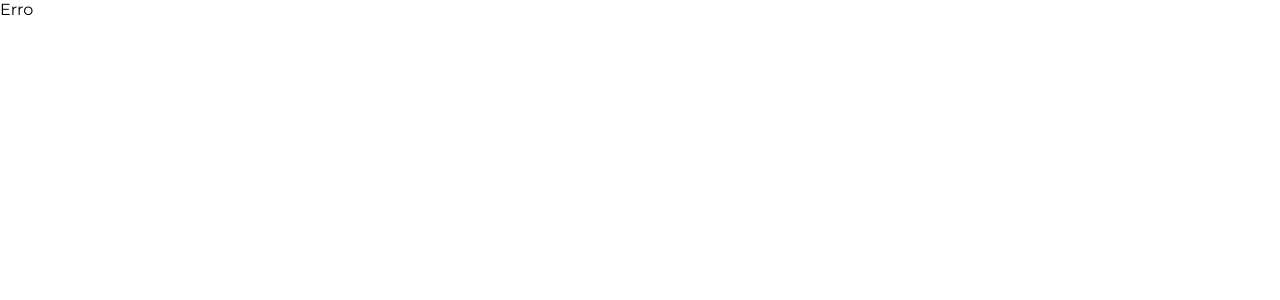
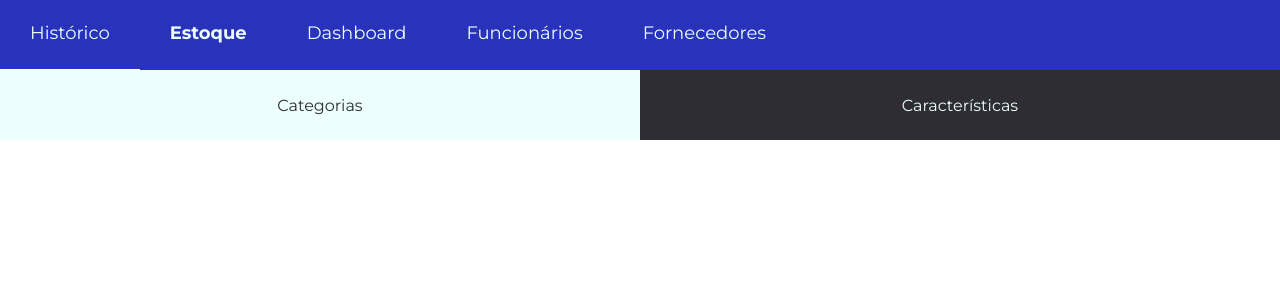
Before and after one commit to Projeto-de-Extensao-Grupo-3/Front-End, a React (Vite) app in the folder api-front-end/: page /caracteristicas in a window 1280 px wide. Before the commit this address had no page. Shown: the top 300 px of the page. Built offline with nearby package versions, Linux system fonts and the light colour scheme.

Commit message:
1.3.7
Alteração no design de Historico, inicio paginas de categoria e caracteristica

```diff
--- /dev/null
+++ b/api-front-end/src/Pages/Caracteristicas/Caracteristicas.jsx
@@ -0,0 +1,12 @@
+import { Navbar } from "../../components/Navbar/Navbar"
+import { Seletor } from "../../components/SeletorSubpagina/Seletor"
+
+export function Caracteristicas() {
+
+    return (
+        <div>
+            <Navbar vazio={false} pageNumber={1} />
+            <Seletor esquerda="Categorias" direita="Características" escolhido={2} paginaUm = "/categorias" paginaDois = "/caracteristicas"/>
+        </div>
+    )
+}
--- /dev/null
+++ b/api-front-end/src/Pages/Categorias/Categorias.jsx
@@ -0,0 +1,12 @@
+import { Navbar } from "../../components/Navbar/Navbar"
+import { Seletor } from "../../components/SeletorSubpagina/Seletor"
+
+export function Categorias() {
+
+    return (
+        <div>
+            <Navbar vazio={false} pageNumber={1} />
+            <Seletor esquerda="Categorias" direita="Características" escolhido={1} paginaUm = "/categorias" paginaDois = "/caracteristicas"/>
+        </div>
+    )
+}
--- a/api-front-end/src/Pages/Historico/Historico.jsx
+++ b/api-front-end/src/Pages/Historico/Historico.jsx
@@ -20,25 +20,35 @@ import Select from '@mui/material/Select';
 import MenuItem from '@mui/material/MenuItem';
 import dayjs from "dayjs";
 
+import Button from '@mui/material/Button';
+import { Height } from "@mui/icons-material";
+
 const theme = createTheme(
     ptBR
 )
 
 export function Historico() {
 
-    const [ItemSelecionado, SetItemSelecionado] = useState(2)
 
     // 30 dias atrás
     const [DtInicio, SetDtInicio] = useState(dayjs().subtract(30, 'days'))
     // Hoje
     const [DtFim, SetDtFim] = useState(dayjs())
 
-    const [BoolMostrarEntrada, SetBoolMostrarEntrada] = useState(true)
+    // Ambos
+    const [ItemSelecionado, SetItemSelecionado] = useState(2)
+
+    // Ambos
+    const [tipoMocimentacao, SetTipoMovimentacao] = useState(2)
 
     // console.log(DtInicio)
 
     const handleItemSelecionado = (e) => {
         SetItemSelecionado(e.target.value)
+    }
+
+    const handleTipoMovimentacao = (e) => {
+        SetTipoMovimentacao(e.target.value)
     }
 
     useEffect(() => {
@@ -74,45 +84,54 @@ export function Historico() {
                             </DemoContainer>
                         </LocalizationProvider>
                     </div>
-                    <div className={styles.boxSelectItens}>
-                        <Select value={ItemSelecionado} onChange={handleItemSelecionado}>
+                    <div className={styles.boxSelect}>
+                        <FormControl>
+                        <InputLabel id="label-categoria-slct">Categoria</InputLabel>
+                        <Select value={ItemSelecionado} onChange={handleItemSelecionado} labelid="label-categoria-slct" label="Categoria">
                             <MenuItem value={0}>Tecidos</MenuItem>
                             <MenuItem value={1}>Produtos</MenuItem>
                             <MenuItem selected value={2}>Ambos</MenuItem>
                         </Select>
+                        </FormControl>
                     </div>
-                    <div className={styles.boxSelectCamposFiltros}>
+                    <div className={styles.boxSelect}>
+                        <FormControl >
+                            <InputLabel id="label-tipo-slct">Tipo</InputLabel>
+                            <Select value={tipoMocimentacao} onChange={handleTipoMovimentacao} labelId="label-tipo-slct" label="Tipo">
+                                <MenuItem value={1}>Saída</MenuItem>
+                                <MenuItem value={0}>Entrada</MenuItem>
+                                <MenuItem selected value={2}>Ambos</MenuItem>
+                            </Select>
+                        </FormControl>
+                    </div>
+                    <div className={styles.boxSelect}>
                         <FormControl fullWidth>
-                            <InputLabel id="label-main-slct">Filtrar por campo</InputLabel>
-                                <Select labelId="label-main-slct" label="Filtrar por Campo" value={""}>
-                                    <FormControl fullWidth>
-                                        <InputLabel id="label-item-slct">Item</InputLabel>
-                                            <Select value={""} className={styles.selectCampo} labelId="label-item-slct" label="Item">
+                            <InputLabel id="label-item-slct">Itens</InputLabel>
+                            <Select value={""} className={styles.selectCampo} labelId="label-item-slct" label="Itens">
                                 {/* Aqui posteriormente terá uma lógica para os filtros. Agora está estático para propósito de demonstração e desenvolvimento */}
                                 <MenuItem value={0}>Algodão azul</MenuItem>
                                 <MenuItem value={1}>Jeans marrom</MenuItem>
                                 <MenuItem value={2}>Cropped Rosa Salmão</MenuItem>
                             </Select>
                         </FormControl>
-                                    <FormControl fullWidth>
-                                        <InputLabel id="label-tipo-slct">Tipo</InputLabel>
-                                            <Select value={""} className={styles.selectCampo} labelId="label-tipo-slct" label="Tipo">
-                                                <MenuItem value={0}>Entrada</MenuItem>
-                                                <MenuItem value={1}>Saída</MenuItem>
-                                            </Select>
-                                    </FormControl>
+                    </div>
+
+                    <div className={styles.boxSelect}>
                         <FormControl fullWidth>
                             <InputLabel id="label-destino-slct">Destino</InputLabel>
                             <Select value={""} className={styles.selectCampo} labelId="label-destino-slct" label="Destino">
                             </Select>
                         </FormControl>
+                    </div>
+                    <div className={styles.boxSelect}>
                         <FormControl fullWidth>
-                                        <InputLabel id="label-responsavel-slct">Responsável</InputLabel>
-                                            <Select value={""} className={styles.selectCampo} labelId="label-responsavel-slct" label="Responsável">
+                            <InputLabel id="label-lote-slct">Lote</InputLabel>
+                            <Select value={""} className={styles.selectCampo} labelId="label-lote-slct" label="lote">
                             </Select>
                         </FormControl>
-                                </Select>
-                        </FormControl>
+                    </div>
+                    <div className={styles.boxConfirmarFiltros}>
+                        <Button variant="contained" style={{height: "80%"}}>Aplicar Filtros</Button>
                     </div>
                 </div>
             </div>
--- a/api-front-end/src/Pages/Historico/historico.module.css
+++ b/api-front-end/src/Pages/Historico/historico.module.css
@@ -16,6 +16,7 @@
     align-self: center;
     display: flex;
     justify-content: flex-start;
+    flex-wrap: wrap;
 }
 
 .bigBoxData {
@@ -38,7 +39,7 @@
     width: 48%;
 }
 
-.boxSelectItens {
+.boxSelect {
     /* width: 20; */
     height: 100%;
     display: flex;
@@ -48,12 +49,26 @@
 
 .boxSelectCamposFiltros {
     margin: 0 5px 0 5px;
-    width: 170px;
+    width: auto;
+    height: 100%;
+    display: flex;
+    align-items: center;
+    justify-content: center;
+}
+
+.selectCampo {
+    width: 100px;
+    /* margin: 0 2px 10px 2px; */
+}
+
+.formSelectItens {
+    width: 200px;
+
+}
+
+.boxConfirmarFiltros {
     height: 100%;
     display: flex;
     align-items: flex-end;
+    justify-content: center;
 }
-
-.selectCampo {
-    margin: 0 2px 10px 2px;
-}
--- /dev/null
+++ b/api-front-end/src/components/SeletorSubpagina/Seletor.jsx
@@ -0,0 +1,38 @@
+import { useEffect, useState } from "react"
+import styles from "./seletor.module.css"
+import { useNavigate } from "react-router-dom"
+
+
+export function Seletor(props) {
+
+    // Variáveis necessárias:
+    // escolhido = int (1 ou 2), escolhe qual lado será preenchido
+    // paginaUm = caminho para redirecionar esquerda
+    // paginaDois = caminho para redirecionar direita
+    // esquerda = Nome exibido no lado esquerdo
+    // direita = Nome exibido no lado direito
+
+    const navigate = useNavigate();
+
+    const [estiloUm, SetEstiloUm] = useState(styles.vazio)
+    const [estiloDois, SetEstiloDois] = useState(styles.vazio)
+
+    const handlePagina = (pagina) => {
+        navigate(pagina)
+    }
+
+    useEffect(() =>{
+        if (props.escolhido == 1) {
+            SetEstiloUm(styles.cheio)
+        } else if (props.escolhido == 2) {
+            SetEstiloDois(styles.cheio)
+    }})
+
+
+    return (
+        <div className={styles.container}>
+            <div className={estiloUm} onClick={() => handlePagina(props.paginaUm)}>{props.esquerda}</div>
+            <div className={estiloDois} onClick={() => handlePagina(props.paginaDois)}>{props.direita}</div>
+        </div>
+    )
+}
--- /dev/null
+++ b/api-front-end/src/components/SeletorSubpagina/seletor.module.css
@@ -0,0 +1,28 @@
+.cheio {
+    width: 50%;
+    height: 70px;
+    display: flex;
+    justify-content: center;
+    align-items: center;
+    color: #EDFFFA;
+    background-color: #2D2D33;
+    cursor: pointer;
+
+}
+
+.vazio {
+    width: 50%;
+    height: 70px;
+    display: flex;
+    justify-content: center;
+    align-items: center;
+    color: #2D2D33;
+    background-color: #EDFFFA;
+    cursor: pointer;
+}
+
+.container {
+    width: 100%;
+    display: flex;
+    height: 70px;
+}
--- a/api-front-end/src/routes.jsx
+++ b/api-front-end/src/routes.jsx
@@ -3,6 +3,8 @@ import { PaginaInicial } from "./Pages/PaginaInicial/PaginaIncial";
 import { Historico } from "./Pages/Historico/Historico";
 import { Fornecedores } from "./Pages/Fornecedores/Fornecedores";
 import { Perfil } from "./Pages/Perfil/Perfil";
+import { Categorias } from "./Pages/Categorias/Categorias";
+import { Caracteristicas } from "./Pages/Caracteristicas/Caracteristicas";
 
 export const routes = createBrowserRouter([
     {
@@ -13,7 +15,7 @@ export const routes = createBrowserRouter([
     {
         path: "/historico",
         element: <Historico/>,
-        errorElement: <div>Erraaaaao</div>
+        errorElement: <div>Erro</div>
     },
     {
         path: "/fornecedores",
@@ -24,5 +26,13 @@ export const routes = createBrowserRouter([
         path: "/perfil",
         element: <Perfil/>,
         errorElement: <div>Erro</div>
+    },{
+        path: "/categorias",
+        element: <Categorias/>,
+        errorElement: <div>Erro</div>
+    },{
+        path: "/caracteristicas",
+        element: <Caracteristicas />,
+        errorElement: <div>Erro</div>
     }
 ]);
```
Also changed, not shown: api-front-end/src/Pages/Caracteristicas/caracteristicas.module.css (added), api-front-end/src/Pages/Categorias/categorias.module.css (added). Lines whose indentation alone changed are shown as unchanged.
